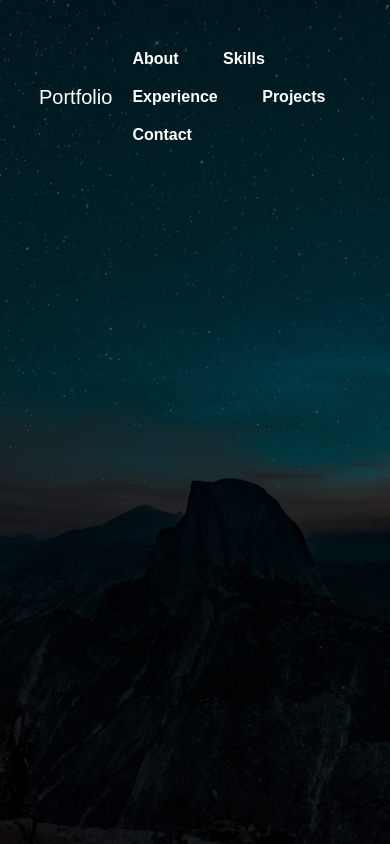
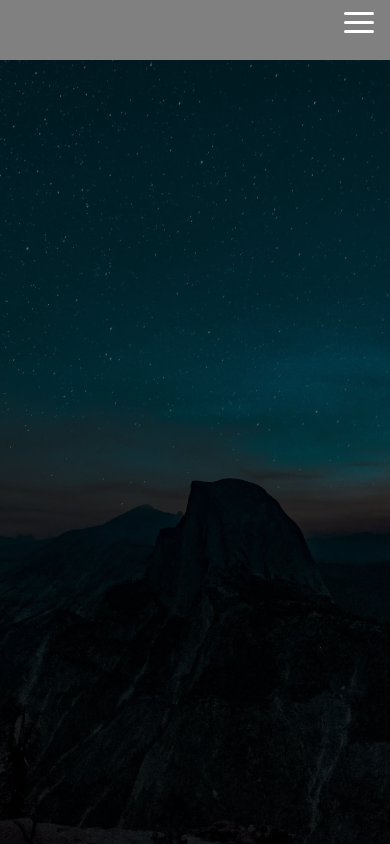
Before and after one commit to Prateema1/Portfolio-Pratima, a plain HTML site: page index.html in a window 390 px wide. Drawn offline with Linux system fonts and the light colour scheme.

Commit message:
Added responsiveness to navigation and added hamburger menu

```diff
--- a/index.html
+++ b/index.html
@@ -7,11 +7,18 @@
     <title>Pratima Adhikari</title>
     <link rel="stylesheet" href="./styles.css" />
     <link rel="icon" href="favicon.ico" />
+    <script src="/script.js"></script>
 </head>
 <body>
-    <div class="navbar">
-        <nav>
-            <label class="logo">Portfolio</label>
+    <div class="content">
+        <nav class="navbar">
+            <!-- <div class="brand-title">Portfolio</div> -->
+            <a href="#" class="toggle-button">
+                <span class="bar"></span>
+                <span class="bar"></span>
+                <span class="bar"></span>
+            </a>
+            <div class="navbar-links">
                 <ul>
                     <li><a href="#">About</a></li>
                     <li><a href="#">Skills</a></li>
@@ -19,6 +26,7 @@
                     <li><a href="#">Projects</a></li>
                     <li><a href="#">Contact</a></li>
                 </ul>
+            </div>
         </nav>
     </div>
 
--- /dev/null
+++ b/script.js
@@ -0,0 +1,6 @@
+const toggleButton = document.getElementsByClassName('toggle-button')[0]
+const navBarLinks = document.getElementsByClassName('navbar-links')[0]
+
+toggleButton.addEventListener('click', () => {
+    navBarLinks.classList.toggle('active')
+})
--- a/styles.css
+++ b/styles.css
@@ -3,11 +3,9 @@
     padding: 0;
     font-family: Arial, Helvetica, sans-serif;
     box-sizing: border-box;
-    text-decoration: none;
-    list-style: none;
 }
 
-.navbar {
+.content {
     height: 100vh;
     width: 100%;
     background-image: linear-gradient(rgba(0,0,0,0.6), rgba(0,0,0,0.6)),url(./assets/images/header-background.webp);
@@ -15,34 +13,95 @@
     background-position: center;
 }
 
-nav {
+.navbar {
     display: flex;
     align-items: center;
-    justify-content: space-between;
-    padding-top: 40px;
-    padding-left: 10%;
-    padding-right: 10%;
+    justify-content: center;
+    background-color: gray;
+    width: 100%;
+    height: 60px;
 }
 
-.logo {
+.brand-title {
     color: white;
     font-size: 20px;
-
+    margin: 0.5rem
 }
 
-nav ul li {
+.navbar-links ul {
+    margin: 0;
+    padding: 0;
+    display: flex;
+}
+
+.navbar-links ul li {
     list-style-type: none;
     display: inline-block;
     padding: 10px 20px;
 }
 
-nav ul li a {
+.navbar-links ul li a {
     color: white;
     text-decoration: none;
     font-weight: bold;
+    padding: 1rem;
+    display: block;
 }
 
-nav ul li a:hover {
+.navbar-links ul li a:hover {
     color: yellow;
     transition: .3s;
 }
+
+.toggle-button {
+    position: absolute;
+    top: .75rem;
+    right: 1rem;
+    display: none;
+    flex-direction: column;
+    justify-content: space-between;
+    width: 30px;
+    height: 21px;
+}
+
+.toggle-button .bar {
+    height: 3px;
+    width: 100%;
+    background-color: white;
+    border-radius: 10px;
+}
+
+/* Media Queries */
+
+@media (max-width: 730px) {
+    .toggle-button {
+        display: flex;
+    }
+
+    .navbar-links {
+        display: none;
+        width: 100%;
+    }
+
+    .navbar {
+        flex-direction: column;
+        align-items: flex-start;
+    }
+
+    .navbar-links ul {
+        width: 100%;
+        flex-direction: column;
+    }
+
+    .navbar-links li {
+        text-align: center;
+    }
+
+    .navbar-links li a {
+        padding: .5rem 1rem;
+    }
+
+    .navbar-links.active {
+        display: flex;
+    }
+}
```
Lines whose indentation alone changed are shown as unchanged.
